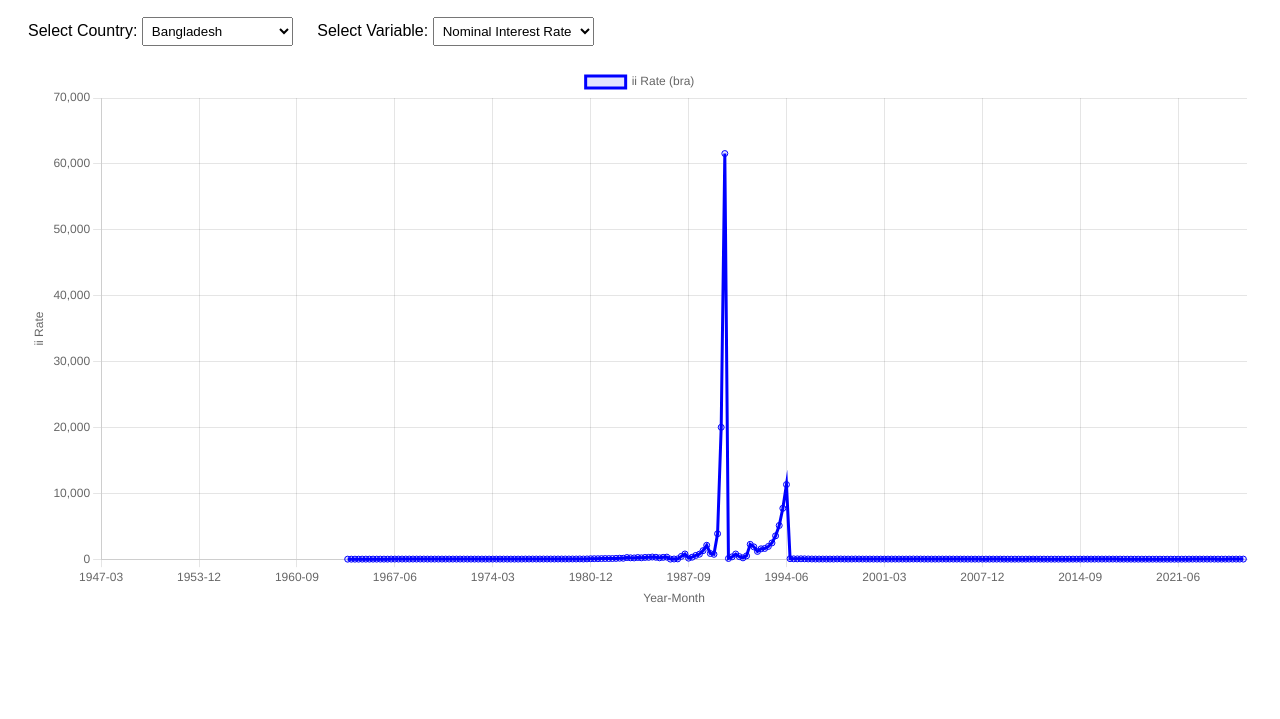
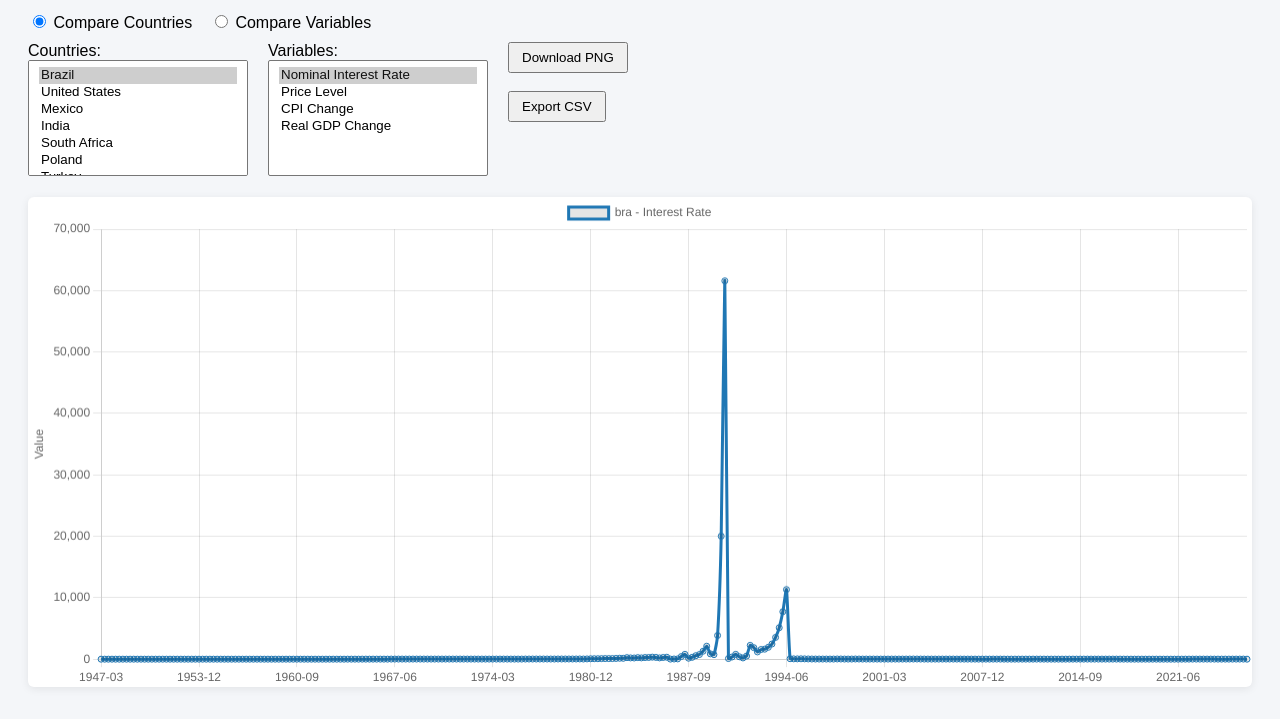
Before and after one commit to daniel-wales/neutralRates, a plain HTML site: page index.html in a window 1280 px wide. Shown: the part 79-798 px from the top of the page. Drawn offline with nearby package versions, Linux system fonts and the light colour scheme.

Commit message:
Update index.html

```diff
--- a/index.html
+++ b/index.html
@@ -1,180 +1,291 @@
 <!DOCTYPE html>
-<html>
+<html lang="en">
 <head>
 <meta charset="UTF-8">
-<title>Economic Data Chart</title>
-<script src="https://cdn.jsdelivr.net/npm/chart.js"></script>
+<meta name="viewport" content="width=device-width, initial-scale=1.0">
+<title>Economic Data Viewer</title>
+
+<script src="https://cdn.jsdelivr.net/npm/chart.js" defer></script>
+
 <style>
-  body { font-family: Arial; padding: 20px; }
-  canvas { margin-top: 20px; }
-  select { margin-right: 20px; padding: 5px; }
+  body {
+    font-family: Arial, sans-serif;
+    padding: 20px;
+    background: #f4f6f9;
+  }
+
+  h2 { margin-bottom: 15px; }
+
+  .controls {
+    margin-bottom: 20px;
+    display: flex;
+    flex-wrap: wrap;
+    gap: 20px;
+    align-items: flex-start;
+  }
+
+  select {
+    padding: 6px 10px;
+    min-width: 220px;
+  }
+
+  button {
+    padding: 6px 12px;
+    cursor: pointer;
+  }
+
+  canvas {
+    background: white;
+    border-radius: 6px;
+    box-shadow: 0 2px 8px rgba(0,0,0,0.08);
+  }
+
+  .mode-toggle {
+    margin-bottom: 10px;
+  }
 </style>
 </head>
 <body>
 
 <h2>Economic Data Viewer</h2>
 
-<!-- Country Selector -->
-<label for="countrySelect">Select Country:</label>
-<select id="countrySelect">
-  <option value="bgd_Data.csv">Bangladesh</option>
-  <option value="blr_Data.csv">Belarus</option>
-  <option value="bra_Data.csv">Brazil</option>
-  <option value="chl_Data.csv">Chile</option>
-  <option value="col_Data.csv">Colombia</option>
-  <option value="cri_Data.csv">Costa Rica</option>
-  <option value="dom_Data.csv">Dominican Republic</option>
-  <option value="gtm_Data.csv">Guatemala</option>
-  <option value="hun_Data.csv">Hungary</option>
+<div class="mode-toggle">
+  <label>
+    <input type="radio" name="mode" value="countries" checked>
+    Compare Countries
+  </label>
+  &nbsp;&nbsp;
+  <label>
+    <input type="radio" name="mode" value="variables">
+    Compare Variables
+  </label>
+</div>
+
+<div class="controls">
+
+  <div>
+    <label>Countries:</label><br>
+    <select id="countrySelect" multiple size="6">
+      <option value="bra_Data.csv" selected>Brazil</option>
+      <option value="usa_Data.csv">United States</option>
+      <option value="mex_Data.csv">Mexico</option>
+      <option value="ind_Data.csv">India</option>
+      <option value="zaf_Data.csv">South Africa</option>
+      <option value="pol_Data.csv">Poland</option>
+      <option value="tur_Data.csv">Turkey</option>
       <option value="idn_Data.csv">Indonesia</option>
-  <option value="ind_Data.csv">India</option>
-  <option value="mex_Data.csv">Mexico</option>
-  <option value="mys_Data.csv">Malaysia</option>
-  <option value="nga_Data.csv">Nigeria</option>
-  <option value="pak_Data.csv">Pakistan</option>
-  <option value="per_Data.csv">Peru</option>
-  <option value="phl_Data.csv">Philippines</option>
-  <option value="pol_Data.csv">Poland</option>
-  <option value="pry_Data.csv">Paraguay</option>
-  <option value="rou_Data.csv">Romania</option>
-  <option value="srb_Data.csv">Serbia</option>
-  <option value="tha_Data.csv">Thailand</option>
-  <option value="tur_Data.csv">Turkey</option>
-  <option value="ury_Data.csv">Uruguay</option>
-  <option value="usa_Data.csv">United States</option>
-  <option value="vnm_Data.csv">Vietnam</option>
-  <option value="zaf_Data.csv">South Africa</option>
     </select>
+  </div>
 
-<!-- Variable Selector -->
-<label for="variableSelect">Select Variable:</label>
-<select id="variableSelect">
-  <option value="ii Rate">Nominal Interest Rate</option>
+  <div>
+    <label>Variables:</label><br>
+    <select id="variableSelect" multiple size="6">
+      <option value="ii Rate" selected>Nominal Interest Rate</option>
       <option value="CPI Level">Price Level</option>
       <option value="CPI Change">CPI Change</option>
       <option value="GDP Change">Real GDP Change</option>
     </select>
+  </div>
 
-<canvas id="myChart" width="900" height="400"></canvas>
+  <div>
+    <button id="downloadPNG">Download PNG</button><br><br>
+    <button id="exportCSV">Export CSV</button>
+  </div>
+
+</div>
+
+<canvas id="myChart" height="120"></canvas>
 
 <script>
-let chart; // global Chart.js instance
+document.addEventListener("DOMContentLoaded", () => {
 
-function loadCSV(file, variable) {
-  fetch('data/' + file)
-    .then(response => response.text())
-    .then(csv => {
-      const lines = csv.trim().split('\n');
-      const header = lines[0].split(',');  // first row as header
+  const countrySelect = document.getElementById("countrySelect");
+  const variableSelect = document.getElementById("variableSelect");
+  const ctx = document.getElementById("myChart");
+  const downloadPNG = document.getElementById("downloadPNG");
+  const exportCSV = document.getElementById("exportCSV");
+  const modeRadios = document.querySelectorAll("input[name='mode']");
+
+  let chart = null;
+  let lastRenderedData = null;
+  const cache = {};
+
+  const colors = [
+    "#1f77b4", "#d62728", "#2ca02c", "#ff7f0e",
+    "#9467bd", "#8c564b", "#e377c2", "#17becf"
+  ];
+
+  const variableConfig = {
+    "ii Rate": [{ key: "ii Rate", label: "Interest Rate" }],
+    "CPI Level": [{ key: "CPI Level", label: "CPI Level" }],
+    "CPI Change": [
+      { key: "CPI QoQ", label: "CPI QoQ" },
+      { key: "CPI YoY", label: "CPI YoY" }
+    ],
+    "GDP Change": [
+      { key: "GDP QoQ", label: "GDP QoQ" },
+      { key: "GDP YoY", label: "GDP YoY" }
+    ]
+  };
+
+  function getMode() {
+    return document.querySelector("input[name='mode']:checked").value;
+  }
+
+  function getSelected(select) {
+    return Array.from(select.selectedOptions).map(o => o.value);
+  }
+
+  async function fetchAndParse(file) {
+    if (cache[file]) return cache[file];
+
+    const res = await fetch("data/" + file);
+    const csv = await res.text();
+
+    const lines = csv.trim().split("\n");
+    const header = lines[0].split(",");
     const rows = lines.slice(1);
 
     const dates = [];
-      const series = {}; // object to hold multiple series
+    const series = {};
 
-      // Initialize series object for every column after month
     for (let i = 3; i < header.length; i++) {
       series[header[i]] = [];
     }
 
     rows.forEach(row => {
-        const cols = row.split(',');
-        if (cols.length === header.length) {
-          const year = cols[1];
-          const month = cols[2];
-          const formattedDate = year + "-" + String(month).padStart(2,'0');
-          dates.push(formattedDate);
+      const cols = row.split(",");
+      if (cols.length !== header.length) return;
 
-          // fill all series
+      dates.push(`${cols[1]}-${String(cols[2]).padStart(2,"0")}`);
+
       for (let i = 3; i < cols.length; i++) {
-            let val = parseFloat(cols[i]);
-            series[header[i]].push(isNaN(val)? null : val);
+        const val = parseFloat(cols[i]);
+        series[header[i]].push(isNaN(val) ? "" : val);
+      }
+    });
+
+    cache[file] = { dates, series };
+    return cache[file];
+  }
+
+  async function updateChart() {
+
+    const mode = getMode();
+    const selectedCountries = getSelected(countrySelect);
+    const selectedVariables = getSelected(variableSelect);
+
+    if (!selectedCountries.length || !selectedVariables.length) return;
+
+    let datasets = [];
+    let baseDates = null;
+    let colorIndex = 0;
+
+    if (mode === "countries") {
+      // One variable, many countries
+      const variable = selectedVariables[0];
+
+      for (const file of selectedCountries) {
+        const data = await fetchAndParse(file);
+        const countryName = file.replace("_Data.csv","");
+
+        if (!baseDates) baseDates = data.dates;
+
+        const config = variableConfig[variable];
+        if (!config) continue;
+
+        for (const item of config) {
+          datasets.push({
+            label: `${countryName} - ${item.label}`,
+            data: data.series[item.key],
+            borderColor: colors[colorIndex % colors.length],
+            tension: 0.2,
+            spanGaps: true
+          });
+          colorIndex++;
+        }
+      }
+
+    } else {
+      // One country, many variables
+      const file = selectedCountries[0];
+      const data = await fetchAndParse(file);
+      baseDates = data.dates;
+
+      for (const variable of selectedVariables) {
+        const config = variableConfig[variable];
+        if (!config) continue;
+
+        for (const item of config) {
+          datasets.push({
+            label: `${file.replace("_Data.csv","")} - ${item.label}`,
+            data: data.series[item.key],
+            borderColor: colors[colorIndex % colors.length],
+            tension: 0.2,
+            spanGaps: true
+          });
+          colorIndex++;
+        }
+      }
+    }
+
+    if (chart) chart.destroy();
+
+    chart = new Chart(ctx, {
+      type: "line",
+      data: { labels: baseDates, datasets },
+      options: {
+        responsive: true,
+        interaction: { mode: "index", intersect: false },
+        plugins: { legend: { position: "top" } },
+        scales: {
+          x: { ticks: { maxTicksLimit: 12 } },
+          y: { title: { display: true, text: "Value" } }
         }
       }
     });
 
-      // Destroy old chart if exists
-      if (chart) chart.destroy();
-
-      // Build datasets depending on selected variable
-      const datasets = [];
-      if (variable === "ii Rate" || variable === "CPI Level") {
-        datasets.push({
-          label: variable + " (" + file.replace('_Data.csv','') + ")",
-          data: series[variable],
-          borderColor: 'blue',
-          backgroundColor: 'rgba(0,0,255,0.1)',
-          spanGaps: true
-        });
-      } else if (variable === "CPI Change") {
-        datasets.push({
-          label: "QoQ",
-          data: series['CPI QoQ'],
-          borderColor: 'blue',
-          backgroundColor: 'rgba(0,0,255,0.1)',
-          spanGaps: true
-        });
-        datasets.push({
-          label: "YoY",
-          data: series['CPI YoY'],
-          borderColor: 'red',
-          backgroundColor: 'rgba(255,0,0,0.1)',
-          spanGaps: true
-        });
-      } else if (variable === "GDP Change") {
-        datasets.push({
-          label: "QoQ",
-          data: series['GDP QoQ'],
-          borderColor: 'blue',
-          backgroundColor: 'rgba(0,0,255,0.1)',
-          spanGaps: true
-        });
-        datasets.push({
-          label: "YoY",
-          data: series['GDP YoY'],
-          borderColor: 'red',
-          backgroundColor: 'rgba(255,0,0,0.1)',
-          spanGaps: true
-        });
+    lastRenderedData = { dates: baseDates, datasets };
   }
 
-      chart = new Chart(document.getElementById('myChart'), {
-        type: 'line',
-        data: {
-          labels: dates,
-          datasets: datasets
-        },
-        options: {
-          responsive: true,
-          scales: {
-            x: {
-              ticks: { maxTicksLimit: 12 },
-              title: { display: true, text: 'Year-Month' }
-            },
-            y: {
-              title: { display: true, text: variable }
-            }
-          }
-        }
+  // PNG download
+  downloadPNG.addEventListener("click", () => {
+    if (!chart) return;
+    const link = document.createElement("a");
+    link.download = "economic_chart.png";
+    link.href = chart.toBase64Image();
+    link.click();
   });
 
-    })
-    .catch(err => console.error("Error loading CSV:", err));
+  // CSV export
+  exportCSV.addEventListener("click", () => {
+    if (!lastRenderedData) return;
+
+    const { dates, datasets } = lastRenderedData;
+
+    let csv = "Date," + datasets.map(d => d.label).join(",") + "\n";
+
+    for (let i = 0; i < dates.length; i++) {
+      let row = [dates[i]];
+      for (const ds of datasets) {
+        row.push(ds.data[i] ?? "");
+      }
+      csv += row.join(",") + "\n";
     }
 
-// Initial chart
-loadCSV('bra_Data.csv','ii Rate');
-
-// Event listeners
-document.getElementById('countrySelect').addEventListener('change', () => {
-  const file = document.getElementById('countrySelect').value;
-  const variable = document.getElementById('variableSelect').value;
-  loadCSV(file, variable);
+    const blob = new Blob([csv], { type: "text/csv" });
+    const link = document.createElement("a");
+    link.href = URL.createObjectURL(blob);
+    link.download = "exported_data.csv";
+    link.click();
   });
 
-document.getElementById('variableSelect').addEventListener('change', () => {
-  const file = document.getElementById('countrySelect').value;
-  const variable = document.getElementById('variableSelect').value;
-  loadCSV(file, variable);
+  countrySelect.addEventListener("change", updateChart);
+  variableSelect.addEventListener("change", updateChart);
+  modeRadios.forEach(r => r.addEventListener("change", updateChart));
+
+  updateChart();
+
 });
 </script>
 
```
Lines whose indentation alone changed are shown as unchanged.
